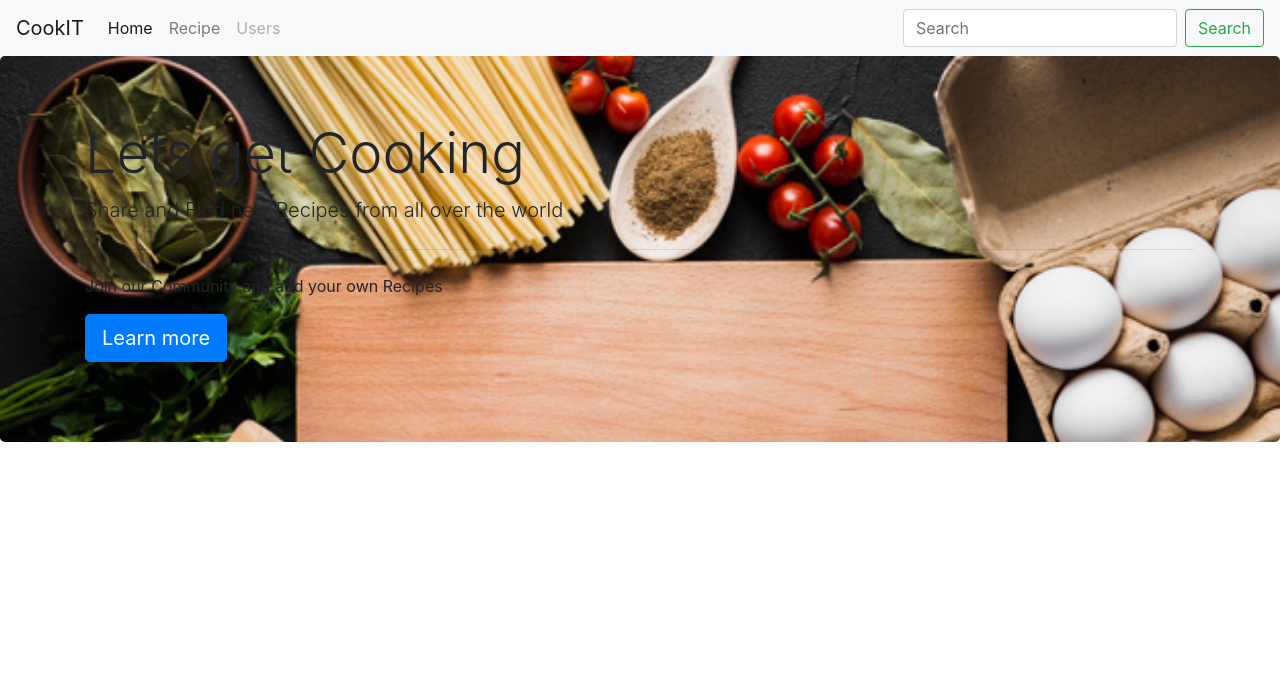
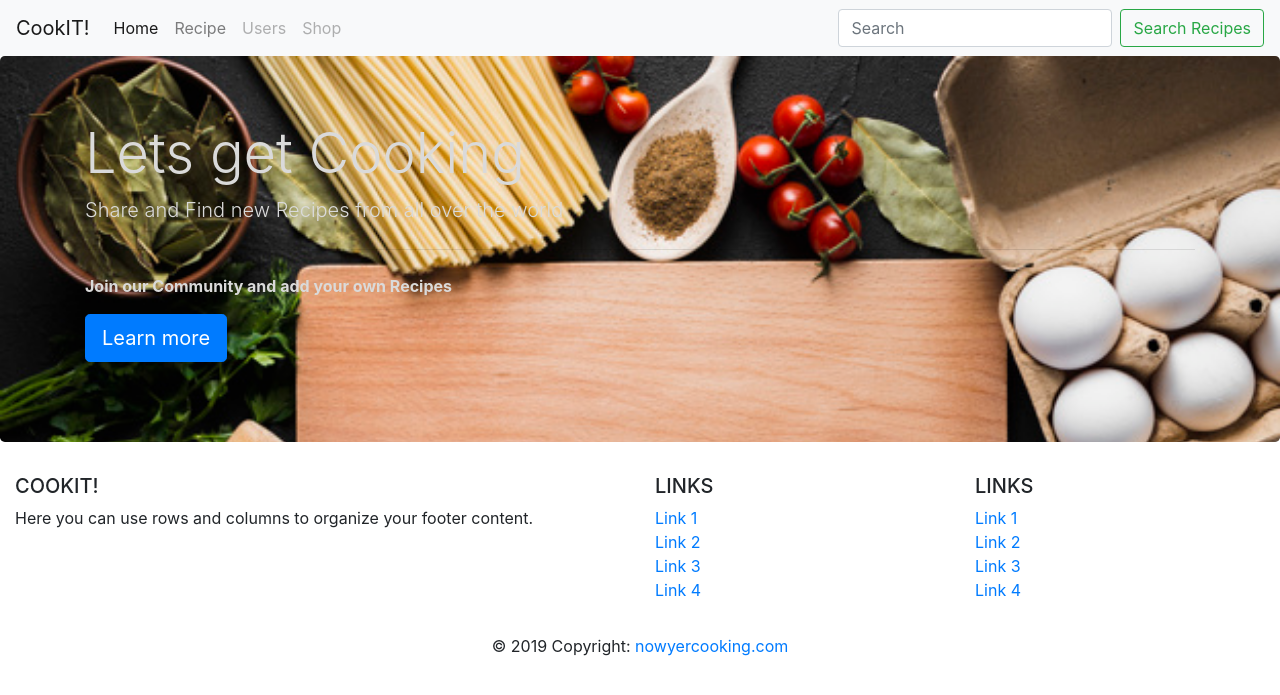
Before and after one commit to jsnbly/milestone3, a Flask app: page / in a window 1280 px wide. Shown: the top 695 px of the page. Run offline with Flask 2, Linux system fonts and the light colour scheme; some libraries are stand-ins or nearby versions.

Commit message:
Updated Readme with information about project brief, fixed error in templates/base.html that was not redering background image for jumbotron, added route for shop.html to app.py, added comments to app.py to explain route information

```diff
--- a/app.py
+++ b/app.py
@@ -5,24 +5,33 @@ from bson.objectid import ObjectId
 
 app = Flask(__name__)
 
+#MongoDB Atlas config linked to Enviroment Variables on Heroku
 app.config["MONGO_DBNAME"] = 'cimilestone3'
 app.config["MONGO_URI"] = os.environ.get("MONGODB_URI")
 
 mongo = PyMongo(app)
 
+#Main Route
 @app.route('/')
 def index():
     return render_template("base.html")
 
+#Get User Route
 @app.route('/get_user')
 def get_user():
     return render_template("user.html", users=mongo.db.user.find())
 
+#Get Recipe Route
 @app.route('/get_recipe')
 def get_recipe():
     return render_template("recp_view.html", recipes=mongo.db.recipe.find())
 
+#Get Shop Route
+@app.route('/get_shop')
+def get_recipe():
+    return render_template("shop.html")
 
+#Remove Debug flag for deployment
 if __name__ == '__main__':
     app.run(host=os.environ.get('IP'),
             port=int(os.environ.get('PORT')),
--- a/css/style.css
+++ b/css/style.css
@@ -1,4 +1,6 @@
 .jumbotron {
     background-image: url("../static/images/jumbotron1.jpg");
     background-size: cover;
+    color: rgb(218, 218, 218);
+    font-weight: bold;
   }
--- a/templates/base.html
+++ b/templates/base.html
@@ -5,16 +5,17 @@
     <meta name="viewport" content="width=device-width, initial-scale=1.0">
     <meta http-equiv="X-UA-Compatible" content="ie=edge">
     <link rel="stylesheet" href="https://maxcdn.bootstrapcdn.com/bootstrap/4.0.0/css/bootstrap.min.css" integrity="sha384-Gn5384xqQ1aoWXA+058RXPxPg6fy4IWvTNh0E263XmFcJlSAwiGgFAW/dAiS6JXm" crossorigin="anonymous">
-    <link rel="stylesheet" href="css/style.css">
+    <link rel="stylesheet" href="../css/style.css">
     <title>Online Cookbook</title>
 </head>
 <body>
 
+  <!--Navbar -->
         <nav class="navbar navbar-expand-lg navbar-light bg-light">
                 <button class="navbar-toggler" type="button" data-toggle="collapse" data-target="#navbarTogglerDemo03" aria-controls="navbarTogglerDemo03" aria-expanded="false" aria-label="Toggle navigation">
                   <span class="navbar-toggler-icon"></span>
                 </button>
-                <a class="navbar-brand" href="#">CookIT</a>
+                <a class="navbar-brand" href="#">CookIT!</a>
 
                 <div class="collapse navbar-collapse" id="navbarTogglerDemo03">
                   <ul class="navbar-nav mr-auto mt-2 mt-lg-0">
@@ -27,18 +28,22 @@
                     <li class="nav-item">
                       <a class="nav-link disabled" href="{{url_for('get_user')}}">Users</a>
                     </li>
+                    <li class="nav-item">
+                      <a class="nav-link disabled" href="{{url_for('get_shop')}}">Shop</a>
+                    </li>
                   </ul>
                   <form class="form-inline my-2 my-lg-0">
                     <input class="form-control mr-sm-2" type="search" placeholder="Search" aria-label="Search">
-                    <button class="btn btn-outline-success my-2 my-sm-0" type="submit">Search</button>
+                    <button class="btn btn-outline-success my-2 my-sm-0" type="submit">Search Recipes</button>
                   </form>
                 </div>
               </nav>
 
+<!--Jumbotron-->
     <div class="jumbotron">
         <div class="container">
         <h1 class="display-4">Lets get Cooking</h1>
-        <p class="lead">Share and Find new Recipes from all over the world</p>
+        <p class="lead" >Share and Find new Recipes from all over the world</p>
         <hr class="my-4">
         <p>Join our Community and add your own Recipes</p>
         <p class="lead">
@@ -47,7 +52,88 @@
         </div>
       </div>
 
+<!--Sample recipie section-->
 
+
+<!--Footer-->
+<div class="container-fluid text-center text-md-left">
+
+  <!-- Grid row -->
+  <div class="row">
+
+    <!-- Grid column -->
+    <div class="col-md-6 mt-md-0 mt-3">
+
+      <!-- Content -->
+      <h5 class="text-uppercase">CookIT!</h5>
+      <p>Here you can use rows and columns to organize your footer content.</p>
+
+    </div>
+    <!-- Grid column -->
+
+    <hr class="clearfix w-100 d-md-none pb-3">
+
+    <!-- Grid column -->
+    <div class="col-md-3 mb-md-0 mb-3">
+
+      <!-- Links -->
+      <h5 class="text-uppercase">Links</h5>
+
+      <ul class="list-unstyled">
+        <li>
+          <a href="#!">Link 1</a>
+        </li>
+        <li>
+          <a href="#!">Link 2</a>
+        </li>
+        <li>
+          <a href="#!">Link 3</a>
+        </li>
+        <li>
+          <a href="#!">Link 4</a>
+        </li>
+      </ul>
+
+    </div>
+    <!-- Grid column -->
+
+    <!-- Grid column -->
+    <div class="col-md-3 mb-md-0 mb-3">
+
+      <!-- Links -->
+      <h5 class="text-uppercase">Links</h5>
+
+      <ul class="list-unstyled">
+        <li>
+          <a href="#!">Link 1</a>
+        </li>
+        <li>
+          <a href="#!">Link 2</a>
+        </li>
+        <li>
+          <a href="#!">Link 3</a>
+        </li>
+        <li>
+          <a href="#!">Link 4</a>
+        </li>
+      </ul>
+
+    </div>
+    <!-- Grid column -->
+
+  </div>
+  <!-- Grid row -->
+
+</div>
+<!-- Footer Links -->
+
+<!-- Copyright -->
+<div class="footer-copyright text-center py-3">© 2019 Copyright:
+  <a href="#"> nowyercooking.com</a>
+</div>
+<!-- Copyright -->
+
+</footer>
 
 <script src="https://code.jquery.com/jquery-3.2.1.slim.min.js" integrity="sha384-KJ3o2DKtIkvYIK3UENzmM7KCkRr/rE9/Qpg6aAZGJwFDMVNA/GpGFF93hXpG5KkN" crossorigin="anonymous"></script>
 <script src="https://cdnjs.cloudflare.com/ajax/libs/popper.js/1.12.9/umd/popper.min.js" integrity="sha384-ApNbgh9B+Y1QKtv3Rn7W3mgPxhU9K/ScQsAP7hUibX39j7fakFPskvXusvfa0b4Q" crossorigin="anonymous"></script>
```
Also changed, not shown: README.md, static/images/jumbotron1.jpg, templates/shop.html (added).
